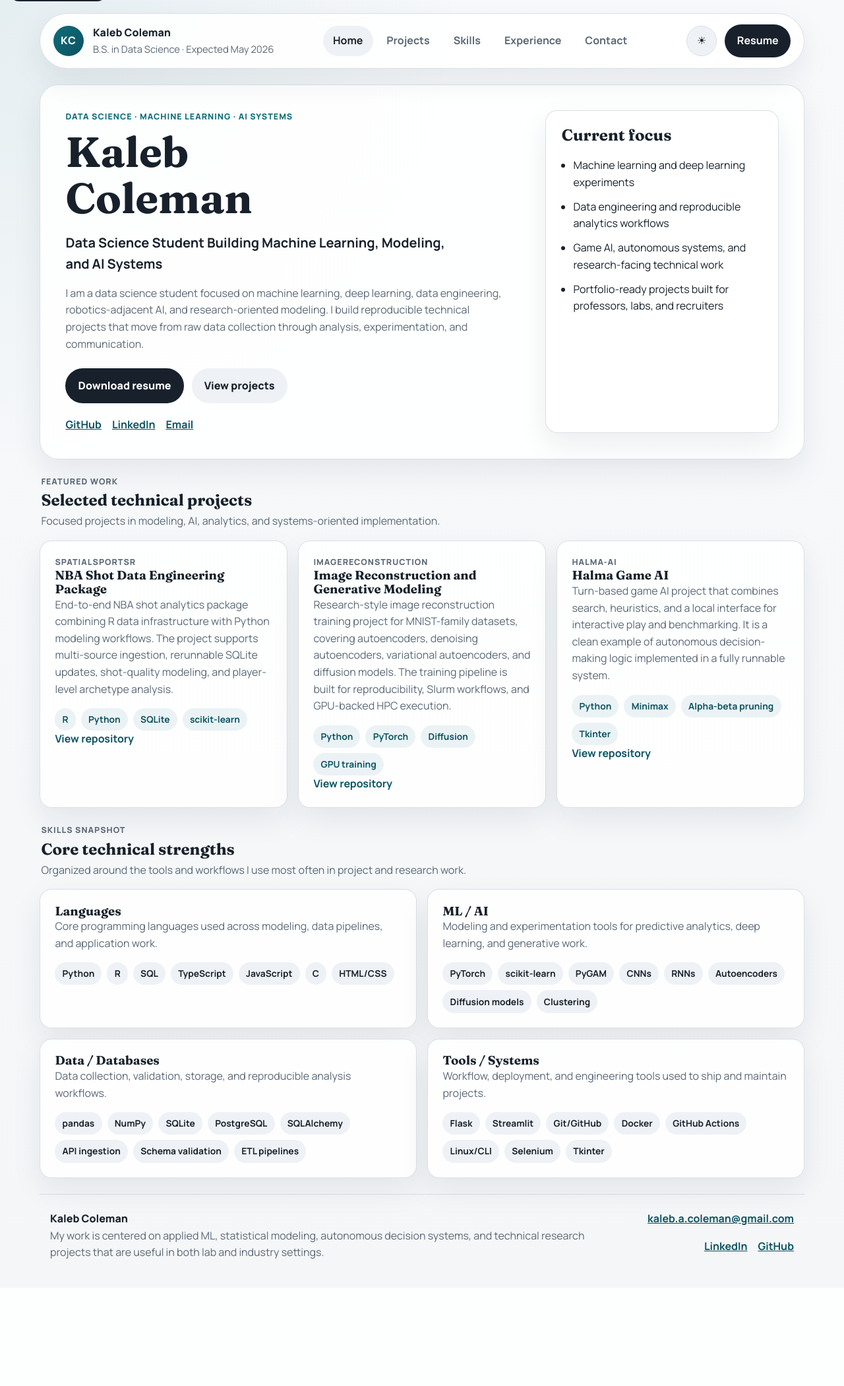
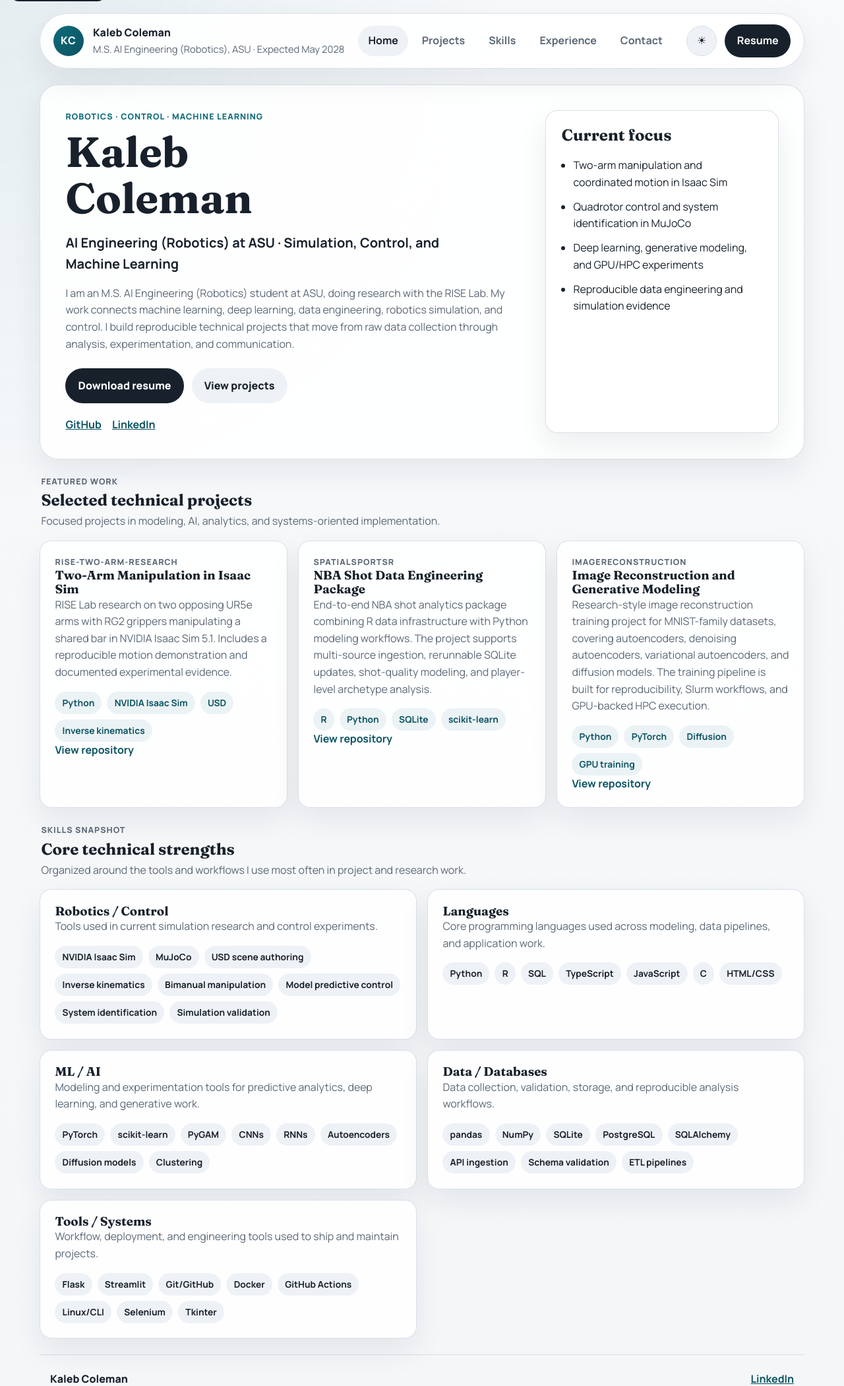
Before and after one commit to kalebcoleman/portfolio, a Flask app: page /home in a window 1280 px wide. Shown: the top 2100 px of the page at 66% size. Before the commit the page ends 1908 px from the top, so only its background shows below. Run offline with Flask 3, Linux system fonts and the light colour scheme.

Commit message:
Publish robotics portfolio through GitHub Pages static export

```diff
--- a/app.py
+++ b/app.py
@@ -8,10 +8,10 @@ app = Flask(__name__)
 
 PROFILE: dict[str, str] = {
     "name": "Kaleb Coleman",
-    "headline": "Data Science Student Building Machine Learning, Modeling, and AI Systems",
+    "headline": "AI Engineering (Robotics) at ASU · Simulation, Control, and Machine Learning",
     "intro": (
-        "I am a data science student focused on machine learning, deep learning, data "
-        "engineering, robotics-adjacent AI, and research-oriented modeling. I build "
+        "I am an M.S. AI Engineering (Robotics) student at ASU, doing research with the RISE Lab. My work connects machine learning, deep learning, data "
+        "engineering, robotics simulation, and control. I build "
         "reproducible technical projects that move from raw data collection through "
         "analysis, experimentation, and communication."
     ),
@@ -19,12 +19,10 @@ PROFILE: dict[str, str] = {
         "My work is centered on applied ML, statistical modeling, autonomous decision systems, "
         "and technical research projects that are useful in both lab and industry settings."
     ),
-    "degree": "B.S. in Data Science",
+    "degree": "M.S. AI Engineering (Robotics), ASU",
     "minor": "Cybersecurity minor",
-    "graduation": "Expected May 2026",
-    "email": "kaleb.a.coleman@gmail.com",
-    "phone": "480-359-8122",
-    "linkedin_url": "https://linkedin.com/in/kaleb-coleman-a1807a284",
+    "graduation": "Expected May 2028",
+    "linkedin_url": "https://www.linkedin.com/in/kalebacoleman/",
     "github_url": "https://github.com/kalebcoleman",
     "site_description": (
         "Kaleb Coleman portfolio featuring machine learning, AI, data science, and research-focused "
@@ -43,6 +41,7 @@ NAV_ITEMS: list[dict[str, Any]] = [
 ]
 
 SKILLS: list[dict[str, Any]] = [
+    {"name": "Robotics / Control", "summary": "Tools used in current simulation research and control experiments.", "items": ["NVIDIA Isaac Sim", "MuJoCo", "USD scene authoring", "Inverse kinematics", "Bimanual manipulation", "Model predictive control", "System identification", "Simulation validation"]},
     {
         "name": "Languages",
         "summary": "Core programming languages used across modeling, data pipelines, and application work.",
@@ -99,6 +98,15 @@ SKILLS: list[dict[str, Any]] = [
 ]
 
 PROJECTS: list[dict[str, Any]] = [
+    {
+        "name": "Two-Arm Manipulation in Isaac Sim",
+        "repo_name": "rise-two-arm-research",
+        "repo_url": "https://github.com/kalebcoleman/rise-two-arm-research",
+        "summary": "RISE Lab research on two opposing UR5e arms with RG2 grippers manipulating a shared bar in NVIDIA Isaac Sim 5.1. Includes a reproducible motion demonstration and documented experimental evidence.",
+        "stack": ["Python", "NVIDIA Isaac Sim", "USD", "Inverse kinematics"],
+        "highlights": ["Added collision validation, joint-frame corrections, object-space goals, and per-arm inverse kinematics.", "The accepted 26-second simulation recorded four-finger contact at every measured sample, zero unexpected collisions, and maximum position tracking error of 2.02 mm.", "Documented load and speed experiments, failure cases, and reconstruction instructions. Physical calibration remains future work."],
+        "featured": True,
+    },
     {
         "name": "NBA Shot Data Engineering Package",
         "repo_name": "spatialSportsR",
@@ -188,9 +196,9 @@ PROJECTS: list[dict[str, Any]] = [
 
 EXPERIENCE: list[dict[str, str]] = [
     {
-        "title": "Data Analyst",
-        "organization": "Recording Academy (GRAMMYs)",
-        "period": "Recent experience",
+        "title": "Website Audience Analysis Project",
+        "organization": "The Career Accelerator — The GRAMMYs Project",
+        "period": "Training project, 2023",
         "summary": (
             "Worked on web audience analysis, exploratory data analysis, segmentation, and testing-oriented "
             "insights to support digital content decisions."
@@ -207,51 +215,17 @@ EXPERIENCE: list[dict[str, str]] = [
     },
 ]
 
-RESEARCH_ITEMS: list[dict[str, str]] = [
-    {
-        "title": "Research-facing portfolio direction",
-        "summary": (
-            "Current work emphasizes machine learning, diffusion and deep learning experiments, data engineering, "
-            "game AI, and technical projects that fit research labs, robotics-adjacent AI, and graduate preparation."
-        ),
-    },
-    {
-        "title": "Private-data project timing",
-        "summary": (
-            "A larger applied project will be added after May 8 once the underlying private data can be discussed "
-            "safely. Until then, the portfolio only references the scale and outcome, not the protected dataset itself."
-        ),
-    },
+RESEARCH_ITEMS = [
+    {"title": "Two-arm manipulation in NVIDIA Isaac Sim", "summary": "RISE Lab simulation research with opposing UR5e arms and RG2 grippers holding a shared bar. Work includes collision validation, joint-frame corrections, inverse kinematics, and coordinated-motion experiments. The current model is a simulation; physical digital-twin calibration is ongoing."},
+    {"title": "Energy-aware prescribed-time quadrotor control", "summary": "Collaborating with John Lok on an S500-based MuJoCo test bench, studying tracking deadlines, motor lag, drag, wind estimation, and system identification. Results are simulation-based; hardware validation remains future work."},
 ]
-
-AWARDS: list[dict[str, str]] = [
-    {
-        "title": "Visualization award-winning analytics project",
-        "summary": (
-            "Recognized for collaborative analytics and data storytelling on a project built from millions of rows. "
-            "The underlying data remains private until May 8, so the site intentionally mentions the award and scale "
-            "without disclosing the protected subject matter."
-        ),
-    }
-]
-
-EDUCATION: dict[str, str] = {
-    "school": "Northern Arizona University",
-    "program": "B.S. in Data Science",
-    "details": "Cybersecurity minor",
-    "timeline": "Expected graduation: May 2026",
-}
+AWARDS = [{"title": "Best Visualization — NAU ASA DataFest 2026", "summary": "Recognized for collaborative data analysis and visual storytelling during the 48-hour competition."}]
+EDUCATION = {"school": "Arizona State University", "program": "M.S. Artificial Intelligence Engineering (Robotics)", "details": "Previously: B.S. Data Science, Cybersecurity minor, Northern Arizona University (May 2026)", "timeline": "Expected master's completion: May 2028"}
 
 CONTACT_METHODS: list[dict[str, str]] = [
     {
-        "label": "Email",
-        "value": PROFILE["email"],
-        "href": f"mailto:{PROFILE['email']}",
-        "note": "Best for research, internship, and project conversations.",
-    },
-    {
         "label": "LinkedIn",
-        "value": "kaleb-coleman-a1807a284",
+        "value": "kalebacoleman",
         "href": PROFILE["linkedin_url"],
         "note": "Professional background and current updates.",
     },
@@ -260,12 +234,6 @@ CONTACT_METHODS: list[dict[str, str]] = [
         "value": "kalebcoleman",
         "href": PROFILE["github_url"],
         "note": "Code, project repositories, and technical work.",
-    },
-    {
-        "label": "Phone",
-        "value": PROFILE["phone"],
-        "href": f"tel:+1{PROFILE['phone'].replace('-', '')}",
-        "note": "Available for direct follow-up when needed.",
     },
 ]
 
--- a/templates/base.html
+++ b/templates/base.html
@@ -76,7 +76,6 @@
                 <p class="footer-text">{{ profile.summary }}</p>
             </div>
             <div class="footer-links">
-                <a href="mailto:{{ profile.email }}">{{ profile.email }}</a>
                 <a href="{{ profile.linkedin_url }}" target="_blank" rel="noopener noreferrer">LinkedIn</a>
                 <a href="{{ profile.github_url }}" target="_blank" rel="noopener noreferrer">GitHub</a>
             </div>
--- a/templates/experience.html
+++ b/templates/experience.html
@@ -5,7 +5,7 @@
     <p class="eyebrow">Experience</p>
     <h1>Applied work, research direction, and recognition</h1>
     <p>
-        Experience selected to support a research-facing and technically focused portfolio rather than a general resume dump.
+        Research, applied analytics, and education across robotics, machine learning, and data science.
     </p>
 </section>
 
--- a/templates/home.html
+++ b/templates/home.html
@@ -3,7 +3,7 @@
 {% block content %}
 <section class="hero">
     <div class="hero-copy">
-        <p class="eyebrow">Data Science · Machine Learning · AI Systems</p>
+        <p class="eyebrow">Robotics · Control · Machine Learning</p>
         <h1>{{ profile.name }}</h1>
         <p class="hero-headline">{{ profile.headline }}</p>
         <p class="hero-intro">{{ profile.intro }}</p>
@@ -14,17 +14,16 @@
         <ul class="quick-links" aria-label="Professional links">
             <li><a href="{{ profile.github_url }}" target="_blank" rel="noopener noreferrer">GitHub</a></li>
             <li><a href="{{ profile.linkedin_url }}" target="_blank" rel="noopener noreferrer">LinkedIn</a></li>
-            <li><a href="mailto:{{ profile.email }}">Email</a></li>
         </ul>
     </div>
 
     <aside class="hero-panel panel">
         <h2>Current focus</h2>
         <ul class="detail-list">
-            <li>Machine learning and deep learning experiments</li>
-            <li>Data engineering and reproducible analytics workflows</li>
-            <li>Game AI, autonomous systems, and research-facing technical work</li>
-            <li>Portfolio-ready projects built for professors, labs, and recruiters</li>
+            <li>Two-arm manipulation and coordinated motion in Isaac Sim</li>
+            <li>Quadrotor control and system identification in MuJoCo</li>
+            <li>Deep learning, generative modeling, and GPU/HPC experiments</li>
+            <li>Reproducible data engineering and simulation evidence</li>
         </ul>
     </aside>
 </section>
```
Also changed, not shown: AGENTS.md (+4 -0 lines), build_static.py (added, +48 -0 lines), tests/test_routes.py (+2 -2 lines), .github/workflows/azure-webapp-deploy.yml, .github/workflows/pages.yml (added), README.md, 1 other file.
